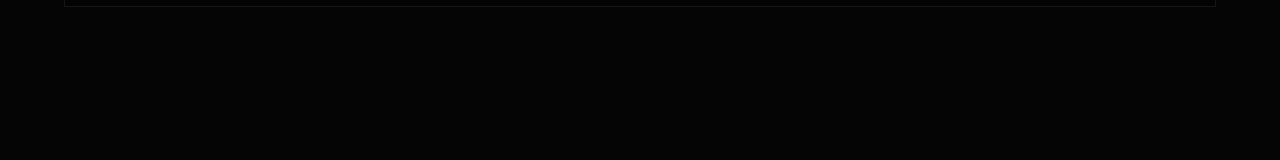
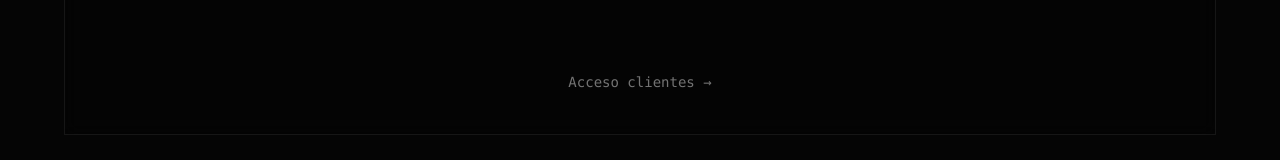
Before and after one commit to artifex94/artifex94.github.io, a React (Vite) app: page / in a window 1280 px wide. Shown: the part 4439-4599 px from the top of the page. Before the commit the page ends 4494 px from the top, so only its background shows below. Built offline with nearby package versions, Linux system fonts and the light colour scheme.

Commit message:
feat(business): add client portal access link

```diff
--- a/src/Business.tsx
+++ b/src/Business.tsx
@@ -394,6 +394,16 @@
           </div>
         </BlueprintBox>
 
+        {/* Client portal access */}
+        <div className="text-center mt-10">
+          <a
+            href="https://portal.artifex.click"
+            className="text-sm text-[#737373] hover:text-[#E67E32] transition-colors"
+          >
+            Acceso clientes →
+          </a>
+        </div>
+
       </div>
     </motion.div>
     </>
```
